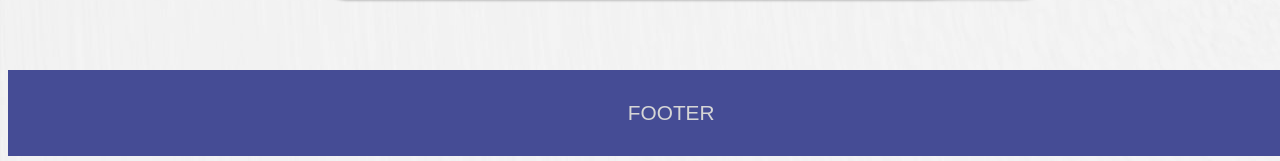
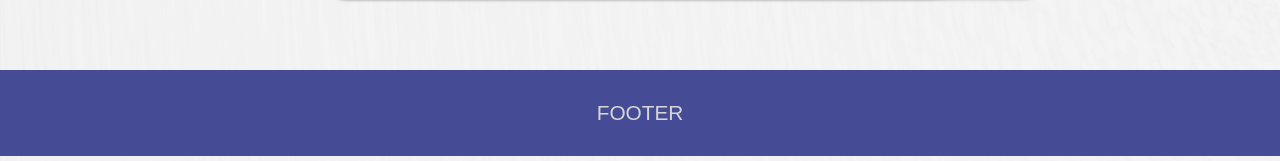
Before and after one commit to APereira23/laboratorio-de-letras, a React (Create React App) app: page / in a window 1280 px wide. Shown: the part 2039-2200 px from the top of the page. Built offline with nearby package versions, Linux system fonts and the light colour scheme.

Commit message:
format testing

```diff
--- a/src/App.css
+++ b/src/App.css
@@ -107,8 +107,9 @@ html {
   background-color: rgb(69, 76, 149);
   color: rgb(214, 214, 214);
   padding: 1.5rem;
-  width: 100%;
   text-align: center;
+  margin-right: -1rem;
+  margin-left: -1rem;
 }
 
 @media only screen and (min-width:721px) {
```
